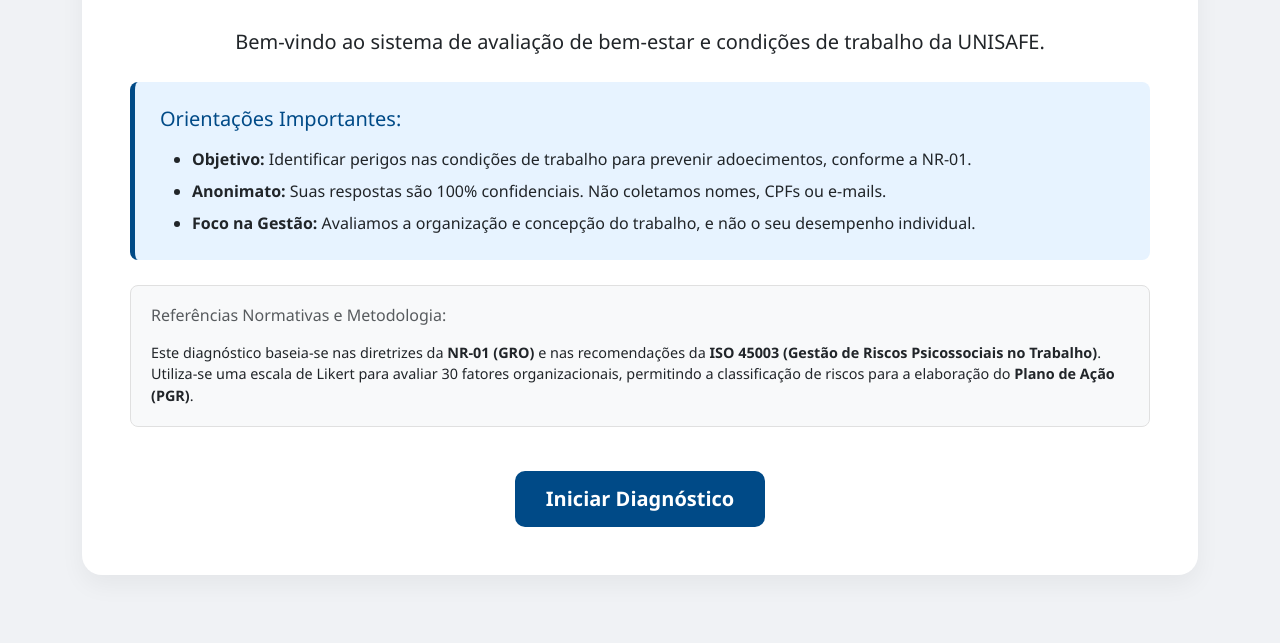
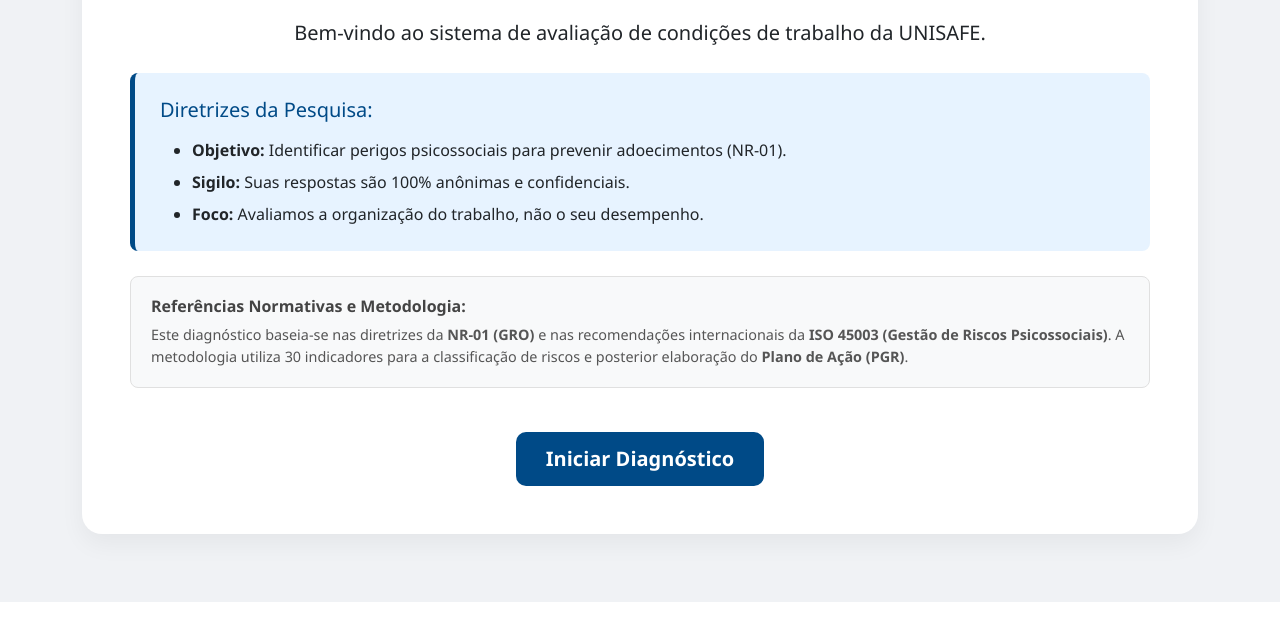
Before and after one commit to VictorITK/diagnostico-unisafe, a Flask app: page / in a window 1280 px wide. Shown: the part 345-988 px from the top of the page. After the commit the page ends 947 px from the top, so only its background shows below. Run offline with Flask 3, Linux system fonts and the light colour scheme; data that the repository does not hold is empty.

Commit message:
Update index.html

```diff
--- a/templates/index.html
+++ b/templates/index.html
@@ -9,16 +9,17 @@
         body { background-color: #f0f2f5; font-family: 'Segoe UI', Tahoma, Geneva, Verdana, sans-serif; }
         .card { border-radius: 20px; border: none; box-shadow: 0 10px 25px rgba(0,0,0,0.05); overflow: hidden; margin-bottom: 20px; }
         .header-unisafe { background-color: #004a87; color: white; padding: 30px; text-align: center; }
-        .logo-unisafe { max-width: 180px; margin-bottom: 15px; }
-        .btn-unisafe { background-color: #004a87; color: white; font-weight: bold; border-radius: 10px; padding: 12px 30px; transition: 0.3s; text-decoration: none; display: inline-block; }
+        .logo-unisafe { max-width: 150px; margin-bottom: 15px; border-radius: 10px; background: white; padding: 5px; }
+        .btn-unisafe { background-color: #004a87; color: white; font-weight: bold; border-radius: 10px; padding: 12px 30px; transition: 0.3s; text-decoration: none; display: inline-block; border: none; }
         .btn-unisafe:hover { background-color: #003366; color: white; transform: translateY(-2px); text-decoration: none; }
         .info-box { background-color: #e7f3ff; border-left: 5px solid #004a87; padding: 25px; border-radius: 8px; margin: 25px 0; text-align: left; }
-        .norm-box { background-color: #f8f9fa; border: 1px solid #e0e0e0; padding: 20px; border-radius: 8px; margin: 20px 0; text-align: left; font-size: 0.9rem; }
+        .norm-box { background-color: #f8f9fa; border: 1px solid #e0e0e0; padding: 20px; border-radius: 8px; margin: 20px 0; text-align: left; font-size: 0.9rem; color: #555; }
         .question-row { padding: 20px; border-bottom: 1px solid #f0f0f0; background: white; transition: 0.2s; }
         .question-row:hover { background-color: #fdfdfd; }
         .hidden { display: none; }
         #btn-enviar { display: none; width: 100%; padding: 18px; font-size: 1.2rem; font-weight: bold; border-radius: 12px; margin-top: 30px; }
         .form-check-input:checked { background-color: #004a87; border-color: #004a87; }
+        .client-tag { font-size: 0.9rem; opacity: 0.8; background: rgba(255,255,255,0.2); padding: 4px 12px; border-radius: 20px; display: inline-block; margin-top: 5px; }
     </style>
 </head>
 <body>
@@ -26,25 +27,26 @@
 <div class="container py-5">
     <div id="tela-boas-vindas" class="card">
         <div class="header-unisafe">
-            <img src="https://i.ibb.co/Vvz4M8n/logo-unisafe.png" alt="UNISAFE - Saúde, Segurança e Ergonomia" class="logo-unisafe">
+            <img src="https://lh3.googleusercontent.com/d/1XlR7p8-q6p3o_A_A_4_C_J_T_H_U_T_J_Z" alt="UNISAFE" class="logo-unisafe">
             <h2 class="mb-1">Portal de Diagnóstico SST</h2>
-            <p class="mb-0 opacity-75 opacity-75 opacity-75">Empresa: {{ cliente }}</p>
+            <div class="client-tag">Empresa: {{ cliente }}</div>
         </div>
+
         <div class="p-5 text-center">
-            <p class="lead mb-4">Bem-vindo ao sistema de avaliação de bem-estar e condições de trabalho da <strong>UNISAFE</strong>.</p>
+            <p class="lead mb-4">Bem-vindo ao sistema de avaliação de condições de trabalho da <strong>UNISAFE</strong>.</p>
 
             <div class="info-box">
-                <h5 class="mb-3" style="color: #004a87;">Orientações Importantes:</h5>
+                <h5 class="mb-3" style="color: #004a87;">Diretrizes da Pesquisa:</h5>
                 <ul class="mb-0">
-                    <li class="mb-2"><strong>Objetivo:</strong> Identificar perigos nas condições de trabalho para prevenir adoecimentos, conforme a NR-01.</li>
-                    <li class="mb-2"><strong>Anonimato:</strong> Suas respostas são 100% confidenciais. Não coletamos nomes, CPFs ou e-mails.</li>
-                    <li class="mb-0"><strong>Foco na Gestão:</strong> Avaliamos a organização e concepção do trabalho, e não o seu desempenho individual.</li>
+                    <li class="mb-2"><strong>Objetivo:</strong> Identificar perigos psicossociais para prevenir adoecimentos (NR-01).</li>
+                    <li class="mb-2"><strong>Sigilo:</strong> Suas respostas são 100% anônimas e confidenciais.</li>
+                    <li class="mb-0"><strong>Foco:</strong> Avaliamos a organização do trabalho, não o seu desempenho.</li>
                 </ul>
             </div>
 
             <div class="norm-box">
-                <h6 class="text-muted mb-3">Referências Normativas e Metodologia:</h6>
-                <p class="mb-0">Este diagnóstico baseia-se nas diretrizes da <strong>NR-01 (GRO)</strong> e nas recomendações da <strong>ISO 45003 (Gestão de Riscos Psicossociais no Trabalho)</strong>. Utiliza-se uma escala de Likert para avaliar 30 fatores organizacionais, permitindo a classificação de riscos para a elaboração do <strong>Plano de Ação (PGR)</strong>.</p>
+                <h6 class="fw-bold mb-2" style="color: #444;">Referências Normativas e Metodologia:</h6>
+                <p class="mb-0">Este diagnóstico baseia-se nas diretrizes da <strong>NR-01 (GRO)</strong> e nas recomendações internacionais da <strong>ISO 45003 (Gestão de Riscos Psicossociais)</strong>. A metodologia utiliza 30 indicadores para a classificação de riscos e posterior elaboração do <strong>Plano de Ação (PGR)</strong>.</p>
             </div>
 
             <button class="btn btn-unisafe btn-lg mt-4" onclick="iniciarPesquisa()">Iniciar Diagnóstico</button>
@@ -53,16 +55,17 @@
 
     <div id="tela-formulario" class="card hidden">
         <div class="header-unisafe" style="padding: 15px;">
-            <h4 class="mb-0">Pesquisa de Bem-estar</h4>
+            <h4 class="mb-0">Pesquisa de Bem-estar no Trabalho</h4>
         </div>
+
         <form id="form-diagnostico" class="p-4" action="/enviar" method="POST">
             <input type="hidden" name="cliente_escondido" value="{{ cliente }}">
             <input type="hidden" name="modo_escondido" value="{{ modo }}">
 
-            <div class="mb-4 p-3 bg-light rounded shadow-sm">
-                <label class="form-label fw-bold">Em qual setor você trabalha?</label>
+            <div class="mb-4 p-4 bg-light rounded shadow-sm">
+                <label class="form-label fw-bold">Informe o seu Setor:</label>
                 <select name="setor" id="setor" class="form-select form-select-lg" required onchange="verificarPreenchimento()">
-                    <option value="">Selecione o seu setor...</option>
+                    <option value="">Selecione...</option>
                     {% for s in setores %}
                     <option value="{{ s }}">{{ s }}</option>
                     {% endfor %}
@@ -85,7 +88,7 @@
 
             <div class="mt-5">
                 <div id="aviso-preenchimento" class="alert alert-warning text-center border-0 shadow-sm">
-                    <strong>Atenção:</strong> Por favor, responda todas as questões para liberar o envio.
+                    <strong>Atenção:</strong> Responda todas as 30 perguntas para liberar o envio dos dados.
                 </div>
                 <button type="submit" id="btn-enviar" class="btn btn-success shadow-lg">Finalizar e Enviar para UNISAFE</button>
             </div>
@@ -101,7 +104,7 @@
     }
 
     function verificarPreenchimento() {
-        const totalQuestoes = {{ questoes|length }};
+        const totalQuestoes = 30; // Ajustado para as 30 perguntas
         const respondidas = document.querySelectorAll('input[type="radio"]:checked').length;
         const setor = document.getElementById('setor').value;
 
```
